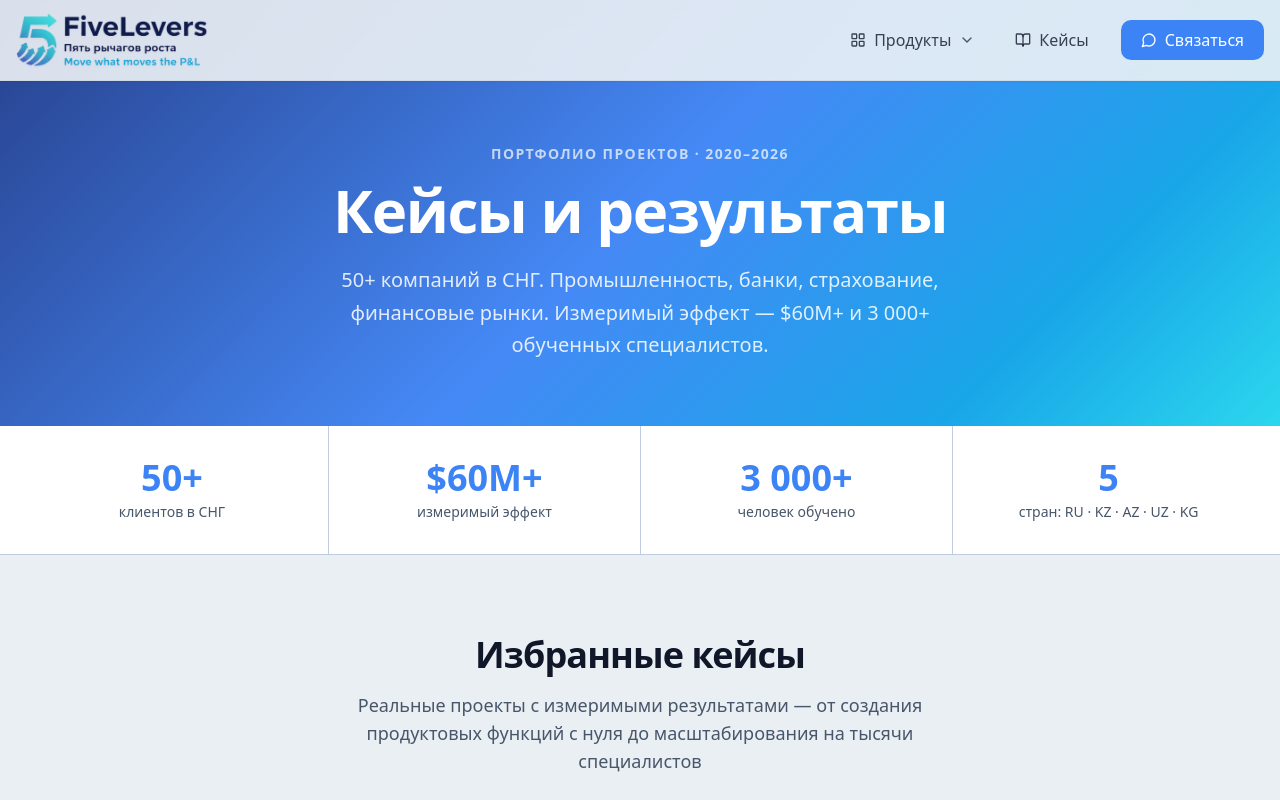
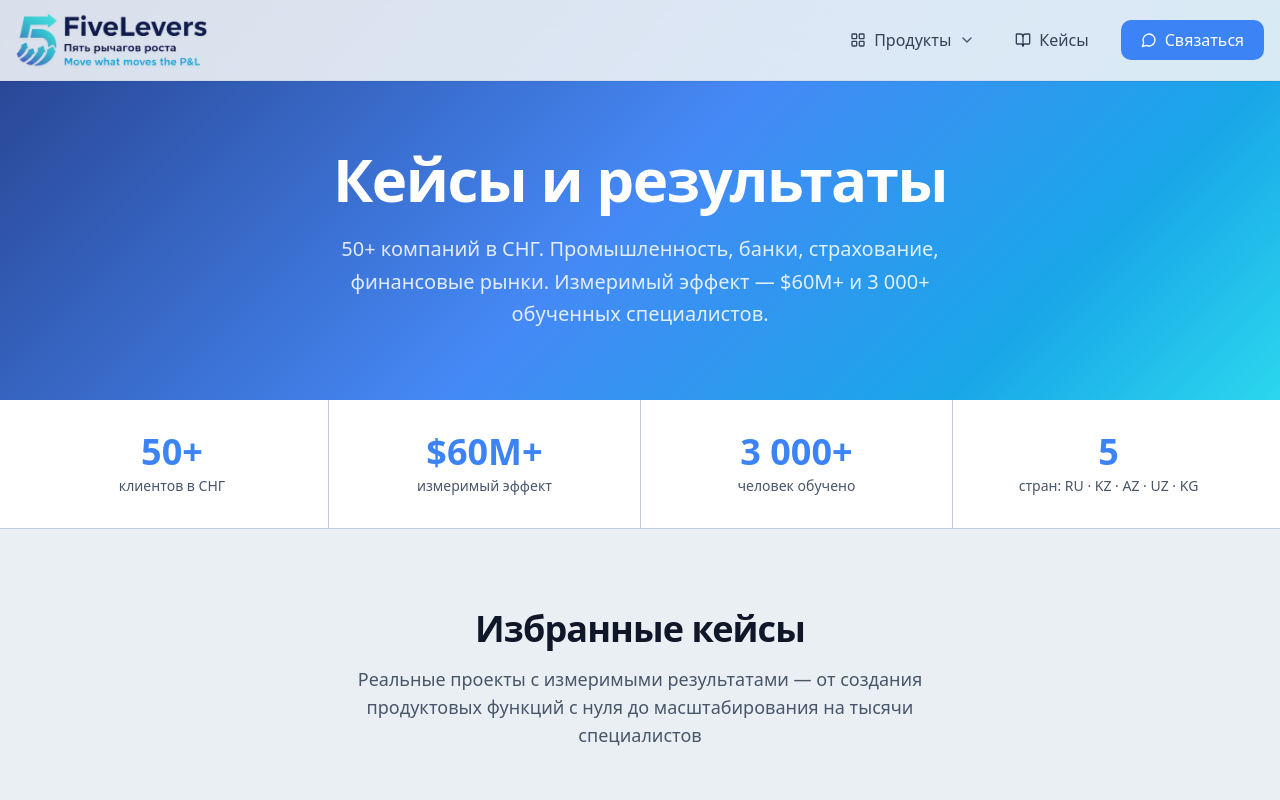
Before and after one commit to Junkcat/five-levers-growth, a React (Vite) app: page /cases in a window 1280 px wide. Shown: the top 800 px of the page. Built offline with nearby package versions, Linux system fonts and the light colour scheme; the HTML template or start-up script is replaced by a standard one.

Commit message:
Remove 'Портфолио проектов · 2020–2026' subtitle from Cases hero
Co-Authored-By: Claude Sonnet 4.6 <noreply@anthropic.com>

```diff
--- a/src/pages/Cases.tsx
+++ b/src/pages/Cases.tsx
@@ -258,7 +258,6 @@ const Cases = () => {
         <div className="absolute inset-0 gradient-hero opacity-95" />
         <div className="container mx-auto px-4 relative z-10 pt-20">
           <div className="max-w-4xl mx-auto text-center text-white py-16">
-            <p className="text-white/70 text-sm font-semibold uppercase tracking-widest mb-4">Портфолио проектов · 2020–2026</p>
             <h1 className="text-5xl md:text-6xl font-bold mb-6 leading-tight">
               Кейсы и результаты
             </h1>
```
